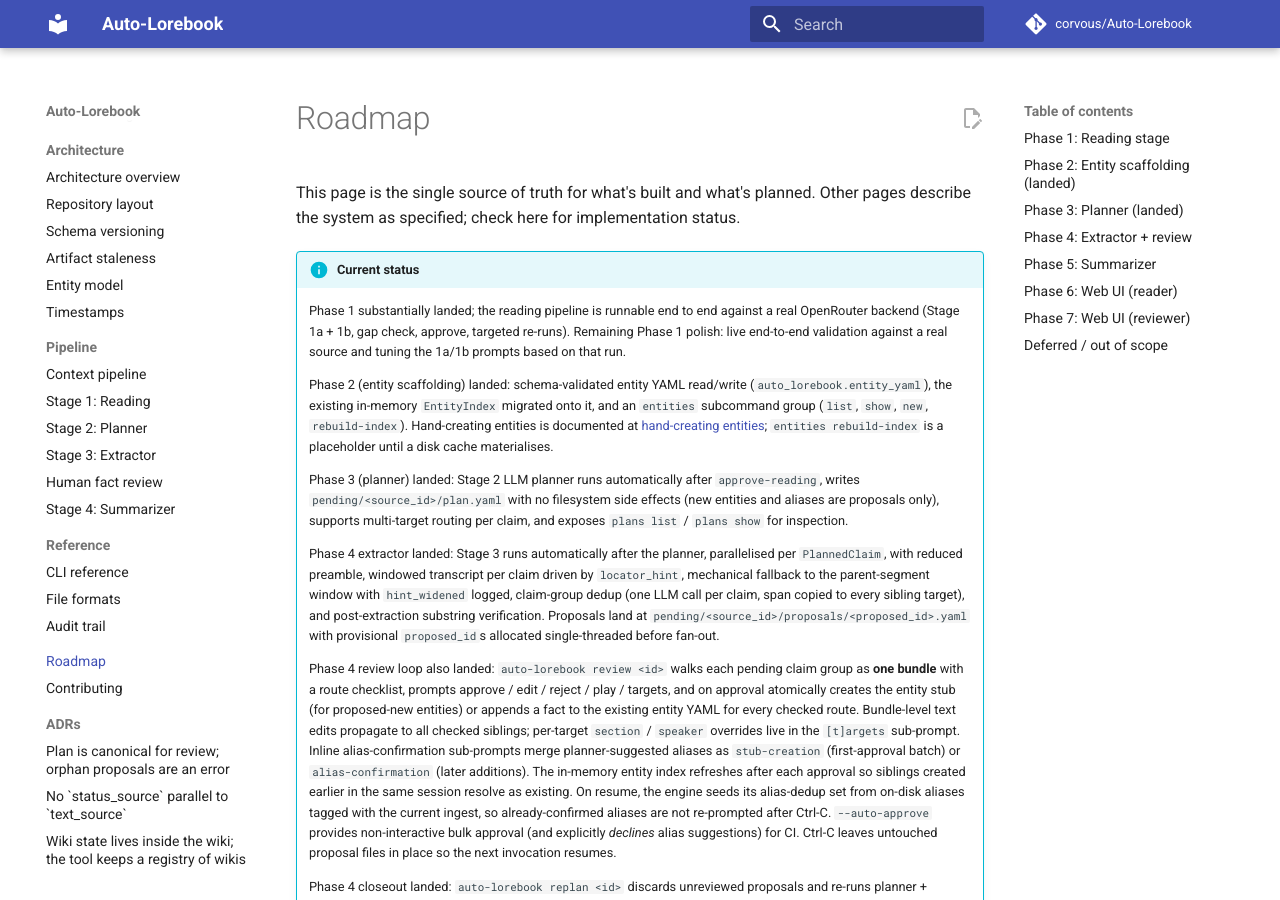
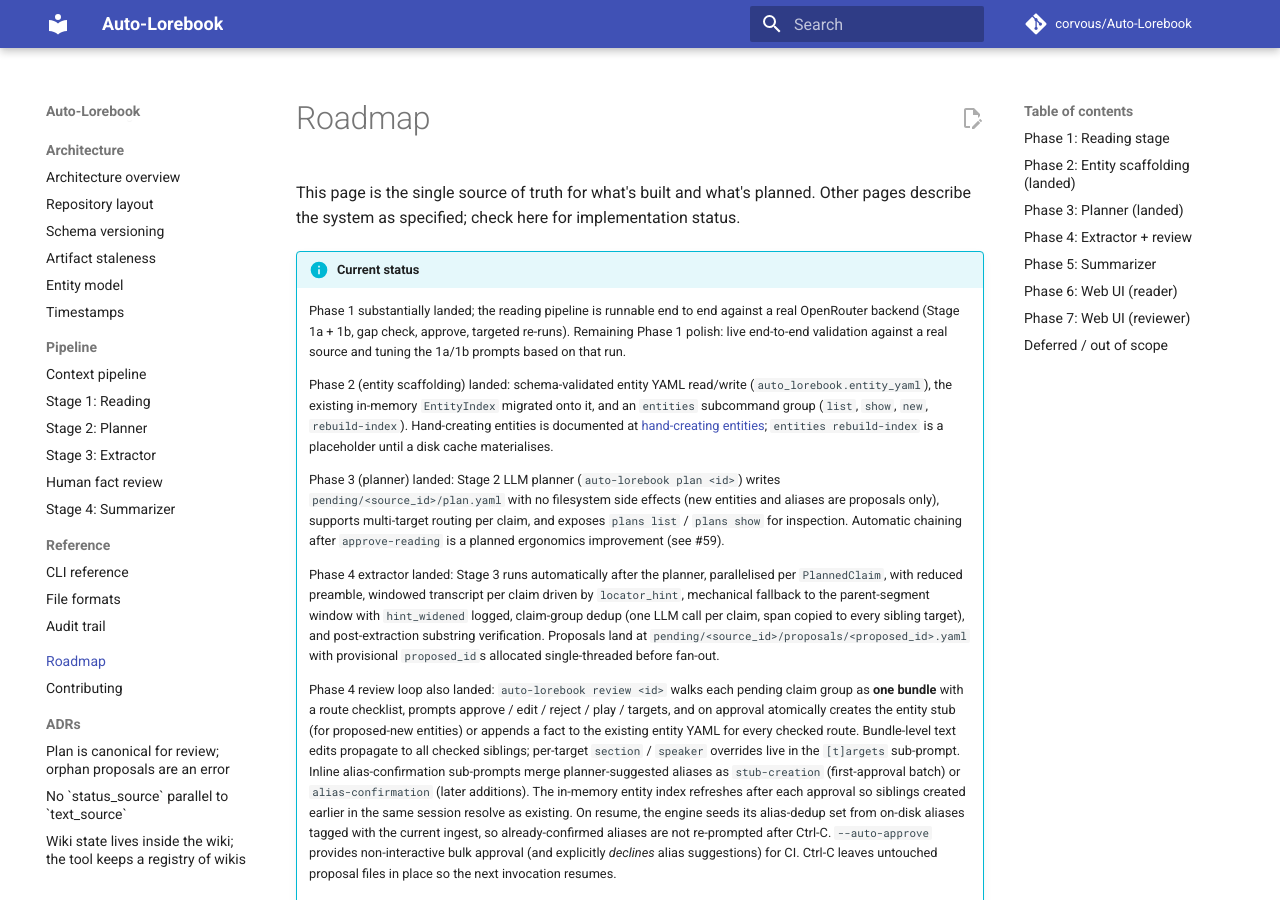
Before and after one commit to CorVous/Auto-Lorebook, an MkDocs documentation site: the page built from docs/roadmap/index.md, in a window 1280 px wide and 900 px high. Built offline with MkDocs 1.6.1 and Material for MkDocs 9.7.7, drawn with Linux system fonts in a browser that asks for light colours; comment, search, counter and statistics services are not loaded; some of the changed text lies outside the part shown.

Commit message:
Reconcile pre-existing doc drift around stage chaining (closes #60)
- Remove spurious "Generate reading now? [Y/n]:" prompt from
  first-ingest.md and context.md; ingest does not auto-offer this.
- Reword Phase 3 status note and exit criterion in roadmap/index.md:
  planner is invoked via `auto-lorebook plan <id>`, not automatically
  after approve-reading; note #59 as the planned ergonomics improvement.

https://claude.ai/code/session_01RjPXybj89GEHR3m8HJVK8m

```diff
--- a/docs/roadmap/index.md
+++ b/docs/roadmap/index.md
@@ -21,11 +21,12 @@ implementation status.
     `entities rebuild-index` is a placeholder until a disk cache
     materialises.
 
-    Phase 3 (planner) landed: Stage 2 LLM planner runs automatically
-    after `approve-reading`, writes `pending/<source_id>/plan.yaml`
-    with no filesystem side effects (new entities and aliases are
-    proposals only), supports multi-target routing per claim, and
-    exposes `plans list` / `plans show` for inspection.
+    Phase 3 (planner) landed: Stage 2 LLM planner (`auto-lorebook plan
+    <id>`) writes `pending/<source_id>/plan.yaml` with no filesystem
+    side effects (new entities and aliases are proposals only), supports
+    multi-target routing per claim, and exposes `plans list` /
+    `plans show` for inspection. Automatic chaining after
+    `approve-reading` is a planned ergonomics improvement (see #59).
 
     Phase 4 extractor landed: Stage 3 runs automatically after the
     planner, parallelised per `PlannedClaim`, with reduced preamble,
@@ -155,11 +156,11 @@ this phase but are deferred — `rename` to whenever a real need surfaces,
   per-target section and rationale.
 - `plans list` and `plans show` inspection commands.
 
-**Exit criterion** — ingest a source, review reading, planner runs
-automatically and produces a plan. New entities are _proposals on the
-plan_, not files in the wiki. Aliases are proposed, not yet written.
-At least one planned claim in a representative session routes to
-multiple targets. ✓
+**Exit criterion** — ingest a source, review reading, run
+`auto-lorebook plan <id>`, and confirm a plan is produced. New entities
+are _proposals on the plan_, not files in the wiki. Aliases are
+proposed, not yet written. At least one planned claim in a
+representative session routes to multiple targets. ✓
 
 `replan` was spec'd alongside this phase but landed in Phase 4
 once the extractor + review loop gave it something to discard.
```
Also changed, not shown: docs/getting-started/first-ingest.md (+0 -2 lines), docs/pipeline/context.md (+2 -7 lines).
